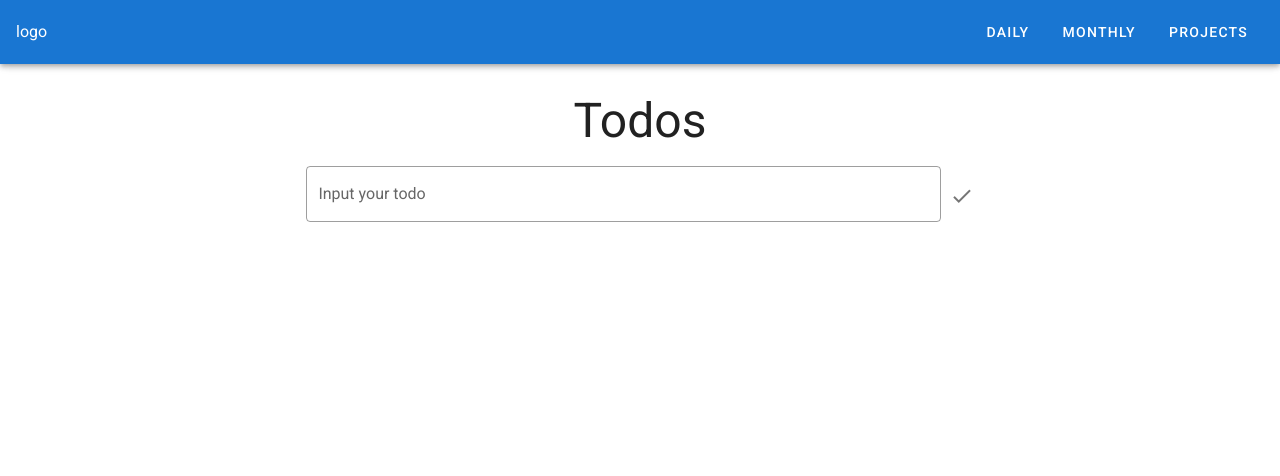
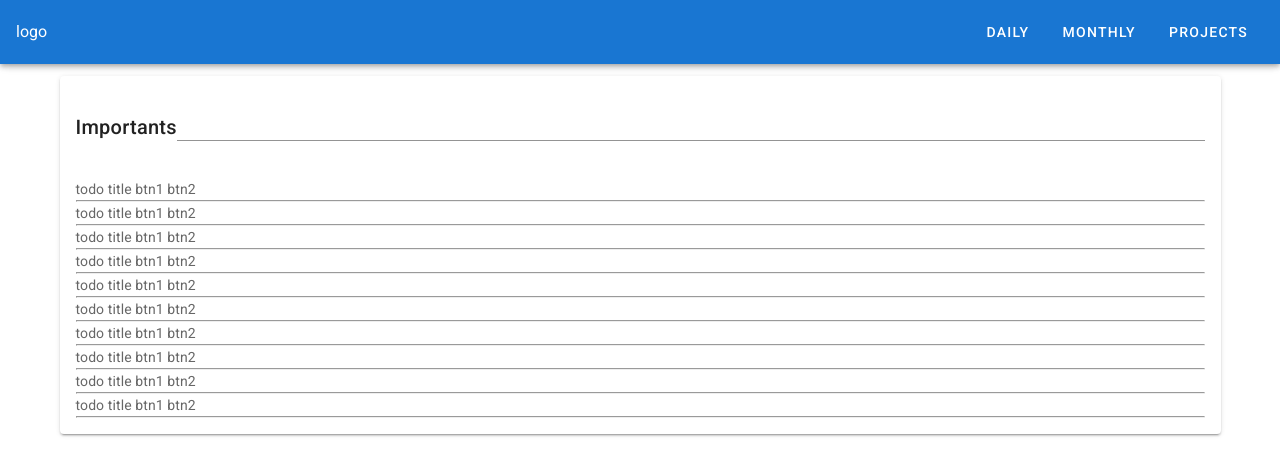
Before and after one commit to tsepo4kin/tsp-to-do-vk, a Vue app: page / in a window 1280 px wide. Shown: the top 476 px of the page. Built offline with nearby package versions, Linux system fonts and the light colour scheme.

Commit message:
create prototype

```diff
--- a/src/App.vue
+++ b/src/App.vue
@@ -3,21 +3,21 @@
     <AppHeader />
 
     <v-main>
-      <DailyTodoList />
+      <todos-list />
     </v-main>
   </v-app>
 </template>
 
 <script>
 import AppHeader from "./components/AppHeader";
-import DailyTodoList from "./components/DailyTodoList";
+import TodosList from "./components/TodosList.vue";
 
 export default {
   name: "App",
 
   components: {
-    DailyTodoList,
     AppHeader,
+    TodosList,
   },
 
   data: () => ({
--- a/src/components/DailyToDoNode.vue
+++ /dev/null
@@ -1,36 +0,0 @@
-<template>
-  <div>
-    <v-list-item :key="item">
-      <template v-slot:default="{ active }">
-        <v-list-item-content>
-          <v-list-item-title v-text="item"></v-list-item-title>
-
-          <v-list-item-subtitle
-            class="text--primary"
-            v-text="item.headline"
-          ></v-list-item-subtitle>
-
-          <v-list-item-subtitle v-text="item"></v-list-item-subtitle>
-        </v-list-item-content>
-
-        <v-list-item-action>
-          <v-list-item-action-text v-text="item"></v-list-item-action-text>
-
-          <v-icon v-if="!active" color="grey lighten-1">
-            mdi-star-outline
-          </v-icon>
-
-          <v-icon v-else color="yellow darken-3"> mdi-star </v-icon>
-        </v-list-item-action>
-      </template>
-    </v-list-item>
-  </div>
-</template>
-
-<script>
-export default {
-  props: ["item", "index"],
-};
-</script>
-
-<style></style>
--- a/src/components/DailyTodoList.vue
+++ /dev/null
@@ -1,65 +0,0 @@
-<template>
-  <v-container>
-    <h1 class="text-center display-2 my-5">Todos</h1>
-    <v-row justify="center">
-      <v-col cols="7">
-        <v-text-field
-          @keydown.enter="addTodo"
-          v-model="todo"
-          autocomplete="off"
-          clearable
-          outlined
-          width="25px"
-          label="Input your todo"
-          placeholder="Go to the store"
-          append-outer-icon="mdi-check"
-          @click:append-outer.enter="addTodo"
-        ></v-text-field>
-      </v-col>
-    </v-row>
-    <v-row justify="center">
-      <v-col cols="7">
-        <v-list two-line>
-          <v-list-item-group active-class="pink--text" multiple>
-            <daily-to-do-node
-              v-for="(item, index) in todoList"
-              :key="index"
-              :item="item"
-              :index="index"
-            ></daily-to-do-node>
-
-            <!-- <v-divider
-              v-if="index < items.length - 1"
-              :key="index"
-            ></v-divider>     -->
-          </v-list-item-group>
-        </v-list>
-      </v-col>
-    </v-row>
-  </v-container>
-</template>
-
-<script>
-import DailyToDoNode from "./DailyToDoNode.vue";
-
-export default {
-  components: {
-    DailyToDoNode,
-  },
-
-  name: "DailyTodoList",
-
-  data: () => ({
-    todo: null,
-    todoList: [],
-  }),
-  methods: {
-    addTodo() {
-      if (!this.todo || this.todo.trim() === "") {
-        return;
-      }
-      this.todoList.push(this.todo);
-    },
-  },
-};
-</script>
--- /dev/null
+++ b/src/components/TodoItem.vue
@@ -0,0 +1,12 @@
+<template>
+  <div>
+    todo title btn1 btn2
+    <hr />
+  </div>
+</template>
+
+<script>
+export default {};
+</script>
+
+<style></style>
--- /dev/null
+++ b/src/components/TodosList.vue
@@ -0,0 +1,24 @@
+<template>
+  <v-container>
+    <v-card>
+      <v-card-title>
+        Importants
+        <v-text-field> </v-text-field>
+      </v-card-title>
+      <v-card-text>
+        <todo-item v-for="(k, i) in 10" :key="i" />
+      </v-card-text>
+    </v-card>
+  </v-container>
+</template>
+
+<script>
+import TodoItem from "./TodoItem.vue";
+export default {
+  components: {
+    TodoItem,
+  },
+};
+</script>
+
+<style></style>
```
Also changed, not shown: src/components/MonthlyTodoList.vue (deleted).
